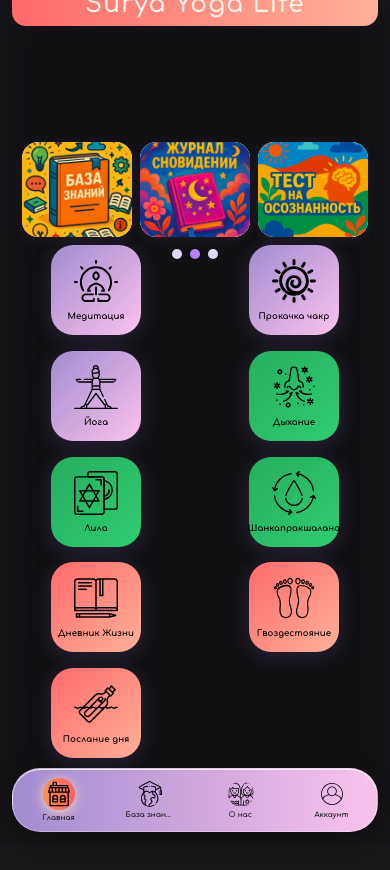
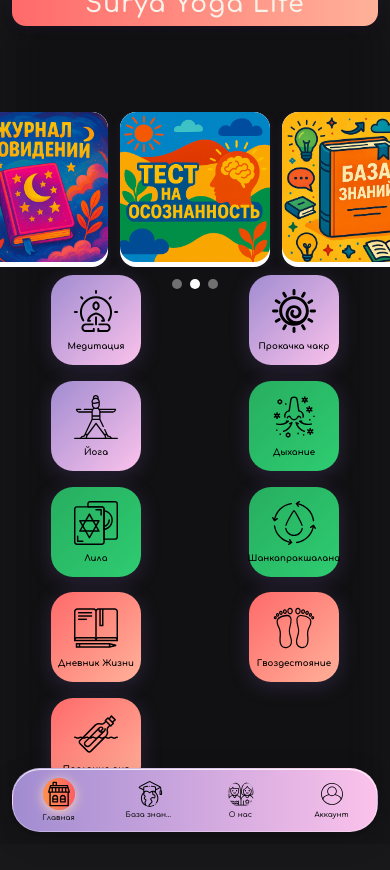
Before and after one commit to marselbeijing/Surya-Yoga-Life, a React (Create React App) app: page / in a window 390 px wide. Built offline with nearby package versions, Linux system fonts and the light colour scheme.

Commit message:
Увеличены картинки в слайд-шоу, реализована карусель с прокруткой и белыми точками-индикаторами

```diff
--- a/src/components/Slideshow.css
+++ b/src/components/Slideshow.css
@@ -1,52 +1,41 @@
 .slideshow-container {
-  display: flex;
-  align-items: center;
-  justify-content: center;
   width: 100%;
-  max-width: 420px;
+  max-width: 100vw;
   margin: 0 auto;
   position: relative;
-  padding: 0 8px;
 }
 
 .slideshow-wrapper {
   display: flex;
-  gap: 12px;
-  width: 100%;
-  justify-content: center;
-  align-items: center;
+  gap: 16px;
+  padding: 0 calc(50vw - 105px);
+  overflow-x: auto;
+  scroll-snap-type: x mandatory;
+  -ms-overflow-style: none;
+  scrollbar-width: none;
+}
+.slideshow-wrapper::-webkit-scrollbar {
+  display: none;
 }
 
 .slideshow-slide {
-  flex: 1 1 0;
-  display: flex;
-  flex-direction: column;
-  align-items: center;
+  flex: 0 0 210px;
+  width: 210px;
   cursor: pointer;
   outline: none;
   transition: transform 0.3s ease, box-shadow 0.2s;
   border-radius: 16px;
   box-shadow: 0 3px 12px 0 rgba(124,91,179,0.12);
   background: #fff;
-  min-width: 0;
-  max-width: 140px;
   overflow: hidden;
+  scroll-snap-align: center;
 }
 
 .slideshow-img {
   width: 100%;
-  height: 120px;
+  height: 180px;
   object-fit: cover;
   border-radius: 16px;
-  transition: transform 0.2s ease;
-}
-
-.slideshow-slide:active {
-  transform: translateX(-3px);
-}
-
-.slideshow-slide:active .slideshow-img {
-  transform: scale(0.98);
 }
 
 .slideshow-slide:hover {
@@ -66,7 +55,7 @@
   width: 10px;
   height: 10px;
   border-radius: 50%;
-  background: #e0d6f7;
+  background: rgba(255, 255, 255, 0.4);
   display: inline-block;
   cursor: pointer;
   transition: background 0.2s, transform 0.2s;
@@ -77,25 +66,22 @@
 }
 
 .dot.active {
-  background: #b484f7;
+  background: #ffffff;
 }
 
 @media (max-width: 600px) {
-  .slideshow-container {
-    max-width: 98vw;
-    padding: 0 6px;
-  }
-
   .slideshow-wrapper {
-    gap: 8px;
+    gap: 12px;
+    padding: 0 calc(50vw - 75px);
   }
 
   .slideshow-slide {
-    max-width: 110px;
+    flex: 0 0 150px;
+    width: 150px;
   }
 
   .slideshow-img {
-    height: 95px;
+    height: 150px;
   }
 
   .slideshow-dots {
--- a/src/components/Slideshow.js
+++ b/src/components/Slideshow.js
@@ -1,12 +1,7 @@
-import React, { useState } from 'react';
+import React, { useState, useEffect, useRef } from 'react';
 import './Slideshow.css';
 
 const slides = [
-  {
-    img: process.env.PUBLIC_URL + '/slideshow/knowledge.jpg',
-    alt: 'База знаний',
-    onClick: () => window.location.hash = '#knowledge',
-  },
   {
     img: process.env.PUBLIC_URL + '/slideshow/dream-journal.jpg',
     alt: 'Журнал сновидений',
@@ -17,22 +12,57 @@
     alt: 'Тест на осознанность',
     onClick: () => window.location.hash = '#lucidity-test',
   },
+  {
+    img: process.env.PUBLIC_URL + '/slideshow/knowledge.jpg',
+    alt: 'База знаний',
+    onClick: () => window.location.hash = '#knowledge',
+  },
 ];
 
 export default function Slideshow() {
-  const [activeIndex, setActiveIndex] = useState(1); // Средний элемент активен по умолчанию
+  const [activeIndex, setActiveIndex] = useState(1);
+  const wrapperRef = useRef(null);
+
+  const handleScroll = () => {
+    if (wrapperRef.current) {
+      const { scrollLeft, clientWidth } = wrapperRef.current;
+      const slideWidth = wrapperRef.current.children[0]?.clientWidth || 0;
+      const newIndex = Math.round(scrollLeft / slideWidth);
+      setActiveIndex(newIndex);
+    }
+  };
+
+  const scrollToSlide = (index) => {
+    if (wrapperRef.current) {
+      const slideWidth = wrapperRef.current.children[index]?.clientWidth || 0;
+      wrapperRef.current.scrollTo({
+        left: slideWidth * index,
+        behavior: 'smooth',
+      });
+      setActiveIndex(index);
+    }
+  };
+
+  useEffect(() => {
+    const wrapper = wrapperRef.current;
+    if (wrapper) {
+      wrapper.addEventListener('scroll', handleScroll, { passive: true });
+      return () => wrapper.removeEventListener('scroll', handleScroll);
+    }
+  }, []);
+
+  useEffect(() => {
+    scrollToSlide(activeIndex);
+  }, []);
 
   return (
     <div className="slideshow-container">
-      <div className="slideshow-wrapper">
+      <div className="slideshow-wrapper" ref={wrapperRef}>
         {slides.map((slide, index) => (
           <div
             key={index}
             className="slideshow-slide"
-            onClick={() => {
-              setActiveIndex(index);
-              slide.onClick();
-            }}
+            onClick={() => slide.onClick()}
             tabIndex={0}
             role="button"
           >
@@ -45,7 +75,7 @@
           <span
             key={i}
             className={i === activeIndex ? 'dot active' : 'dot'}
-            onClick={() => setActiveIndex(i)}
+            onClick={() => scrollToSlide(i)}
           />
         ))}
       </div>
```
